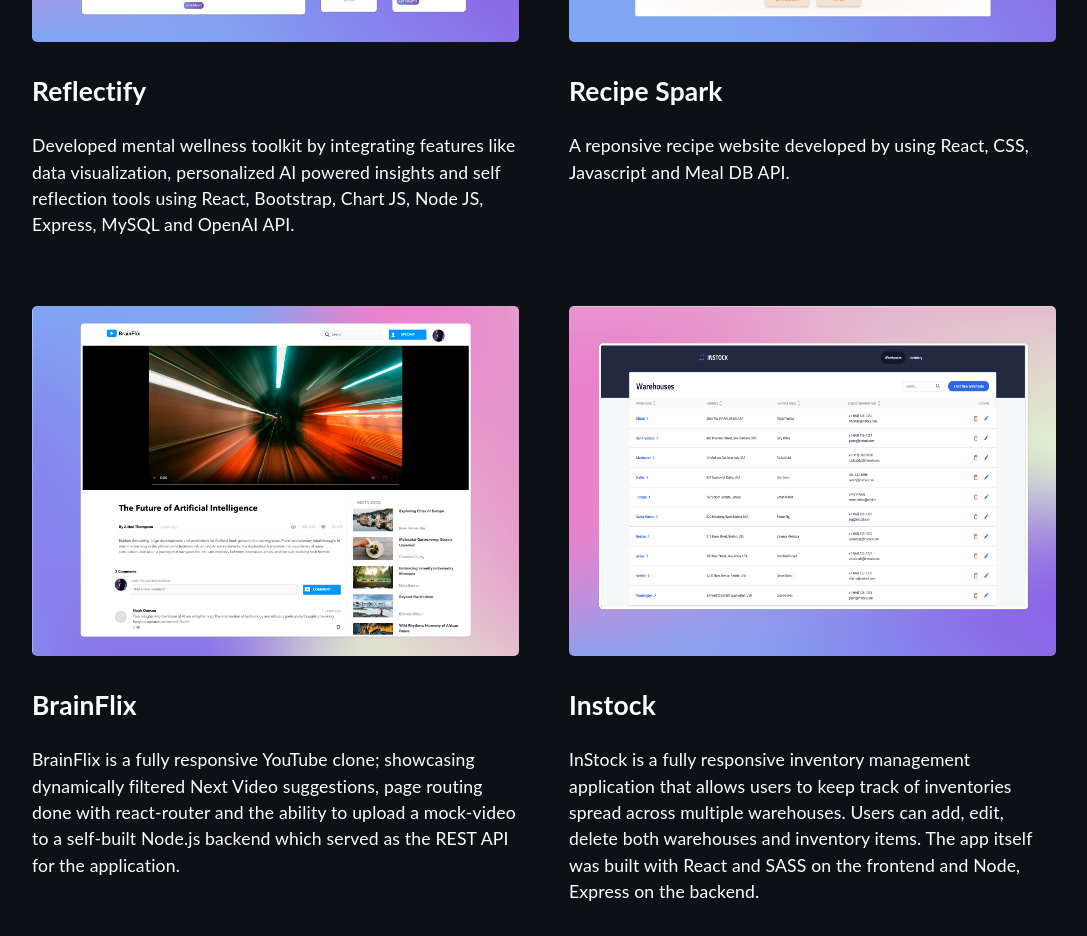
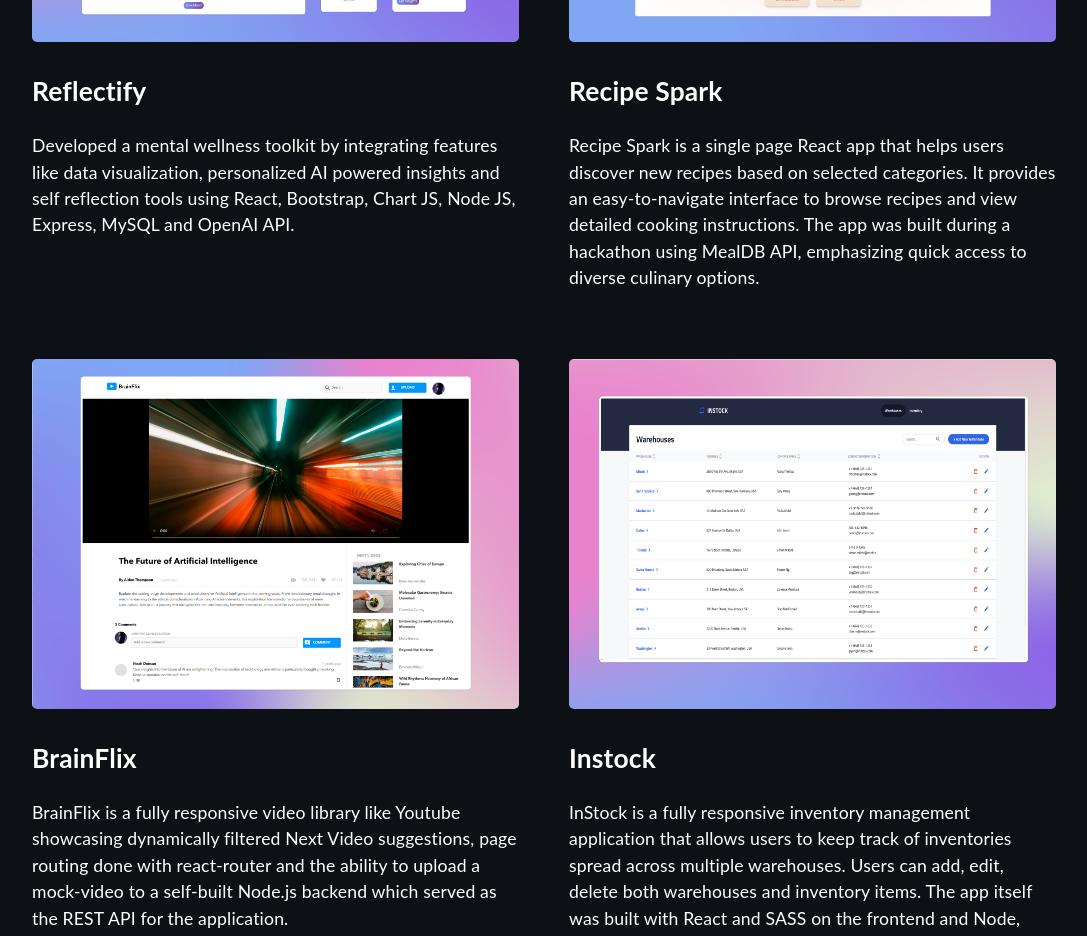
Before and after one commit to yoginak/yoginak.github.io, a React (Create React App) app: page / in a window 1280 px wide. Shown: the part 3420-4356 px from the top of the page, without its empty margins (96-1183 px from the left). Built offline with nearby package versions, Linux system fonts and the light colour scheme.

Commit message:
Updated project details

```diff
--- a/src/components/Project.tsx
+++ b/src/components/Project.tsx
@@ -29,7 +29,7 @@ function Project() {
             <h2>Reflectify</h2>
           </a>
           <p>
-            Developed mental wellness toolkit by integrating features like data
+            Developed a mental wellness toolkit by integrating features like data
             visualization, personalized AI powered insights and self reflection
             tools using React, Bootstrap, Chart JS, Node JS, Express, MySQL and
             OpenAI API.
@@ -51,8 +51,7 @@ function Project() {
             <h2>Recipe Spark</h2>
           </a>
           <p>
-            A reponsive recipe website developed by using React, CSS, Javascript
-            and Meal DB API.
+          Recipe Spark is a single page React app that helps users discover new recipes based on selected categories. It provides an easy-to-navigate interface to browse recipes and view detailed cooking instructions. The app was built during a hackathon using MealDB API, emphasizing quick access to diverse culinary options.
           </p>
         </div>
         <div className="project">
@@ -71,7 +70,7 @@ function Project() {
             <h2>BrainFlix</h2>
           </a>
           <p>
-            BrainFlix is a fully responsive YouTube clone; showcasing
+            BrainFlix is a fully responsive video library like Youtube showcasing
             dynamically filtered Next Video suggestions, page routing done with
             react-router and the ability to upload a mock-video to a self-built
             Node.js backend which served as the REST API for the application.
```
